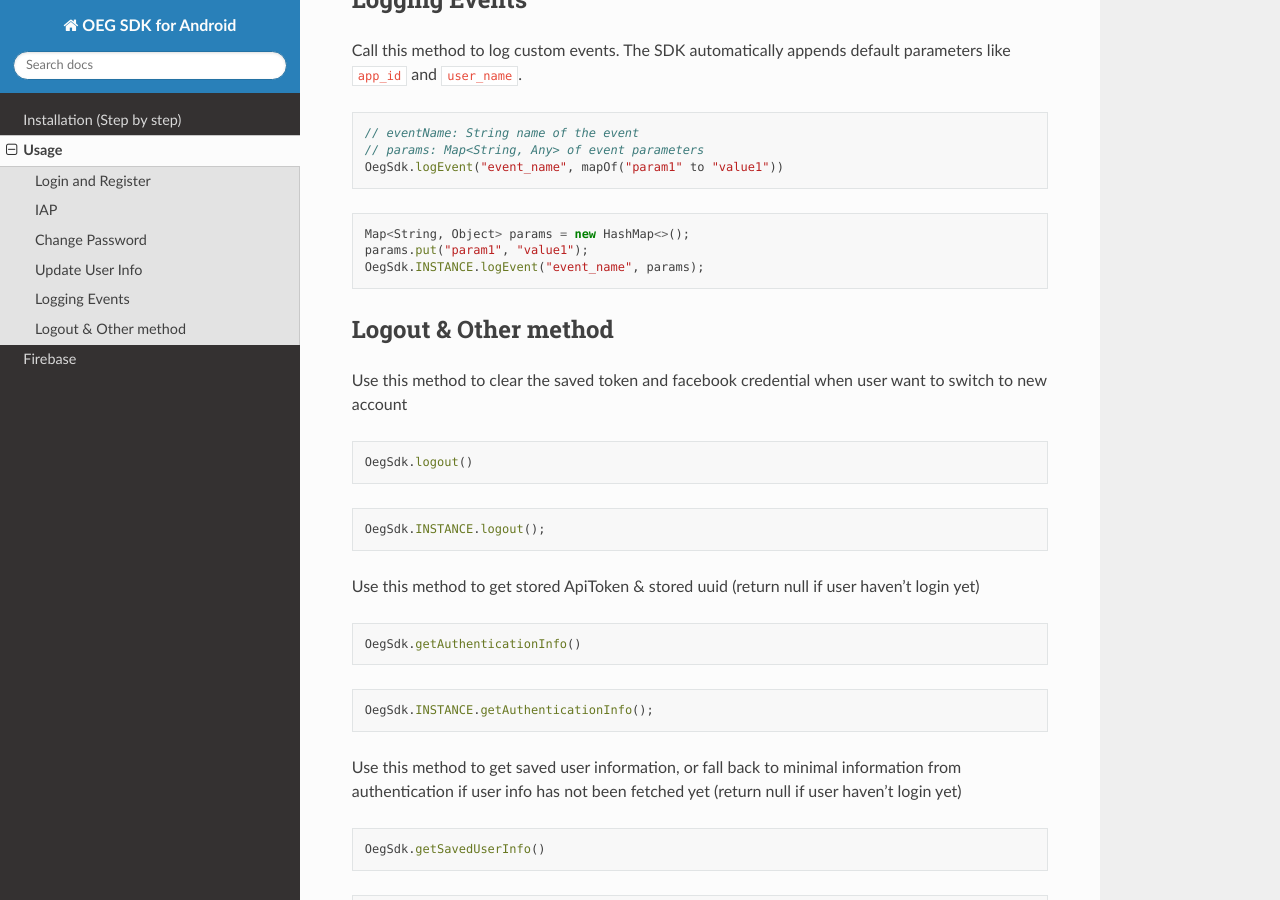
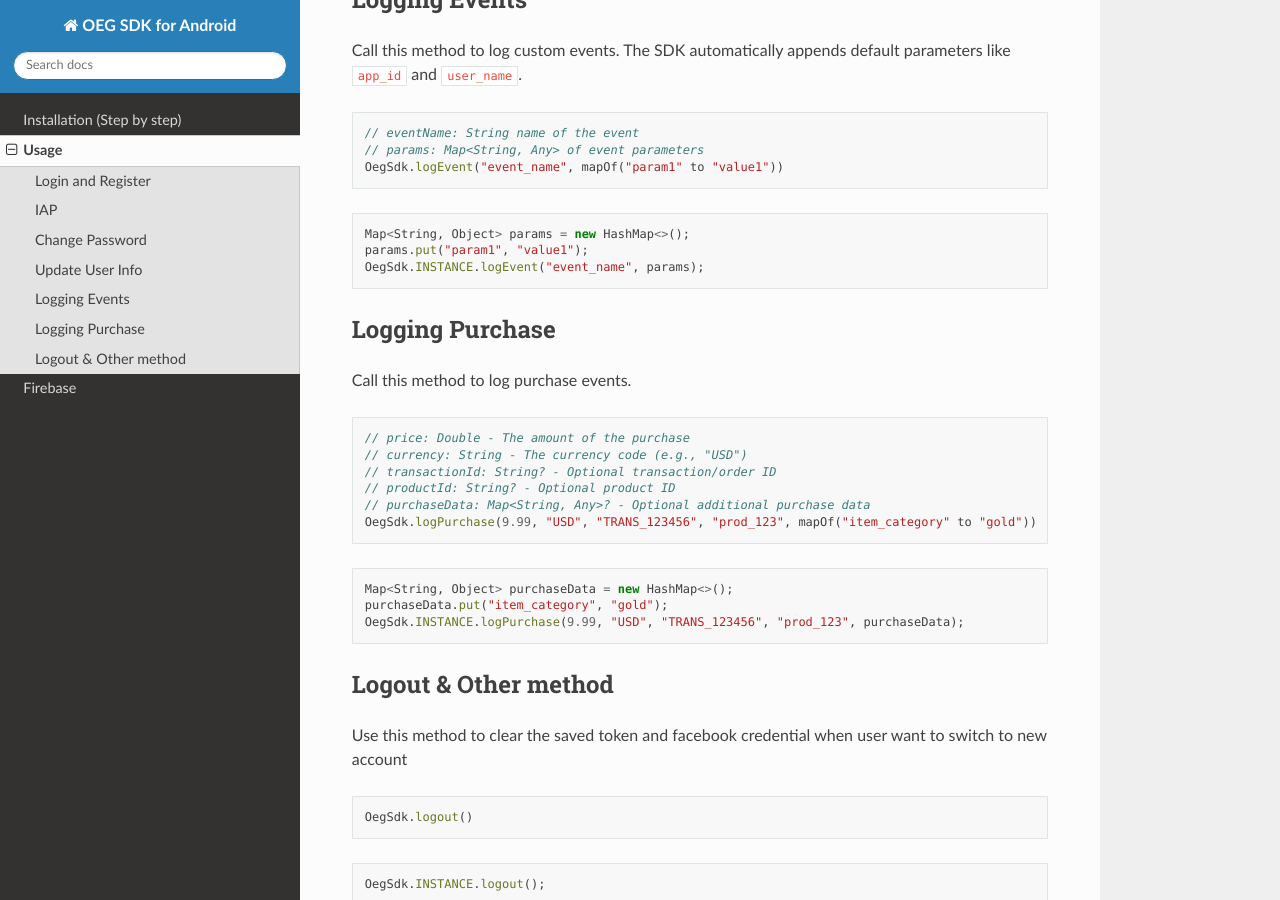
Before and after one commit to congtuyenvip/Oeg-Sdk-Doc-For-Android, a Sphinx documentation site: the page built from docs/source/usage.rst, in a window 1280 px wide and 900 px high, scrolled down 3856 px. Built offline with Sphinx 7.4.7 and the Read the Docs theme 3.1.0, drawn with Linux system fonts in a browser that asks for light colours.

Commit message:
docs: add logPurchase documentation

```diff
--- a/docs/source/usage.rst
+++ b/docs/source/usage.rst
@@ -224,6 +224,26 @@ Call this method to log custom events. The SDK automatically appends default par
         params.put("param1", "value1");
         OegSdk.INSTANCE.logEvent("event_name", params);
 
+Logging Purchase
+^^^^^^^^^^^^^^^^^^^^^^^^^^^^^
+
+Call this method to log purchase events.
+
+.. code-block:: kotlin
+
+        // price: Double - The amount of the purchase
+        // currency: String - The currency code (e.g., "USD")
+        // transactionId: String? - Optional transaction/order ID
+        // productId: String? - Optional product ID
+        // purchaseData: Map<String, Any>? - Optional additional purchase data
+        OegSdk.logPurchase(9.99, "USD", "TRANS_123456", "prod_123", mapOf("item_category" to "gold"))
+
+.. code-block:: java
+
+        Map<String, Object> purchaseData = new HashMap<>();
+        purchaseData.put("item_category", "gold");
+        OegSdk.INSTANCE.logPurchase(9.99, "USD", "TRANS_123456", "prod_123", purchaseData);
+
 
 Logout & Other method
 ^^^^^^^^^^^^^^^^^^^^^^^^^^^^^
```
